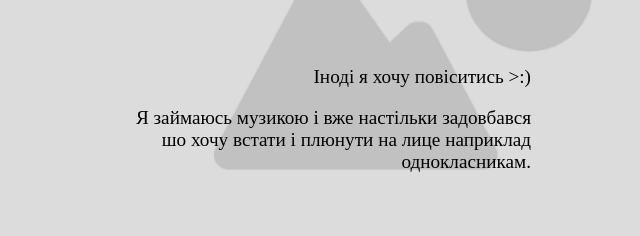
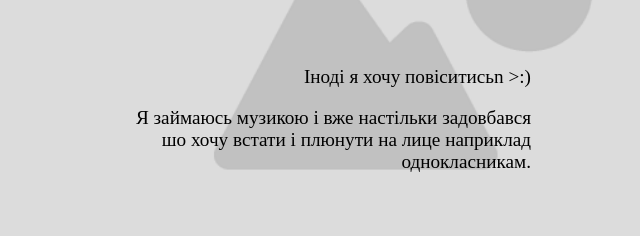
Before and after one commit to Arsen243/churka_repository, a plain HTML site: page index.html in a window 1280 px wide. Shown: the part 376-612 px from the top of the page, 237-877 px from the left. Drawn offline with Linux system fonts and the light colour scheme.

Commit message:
Додав новий текст

```diff
--- a/index.html
+++ b/index.html
@@ -11,7 +11,7 @@
         <div class="header_left">
             <h1>Таранюк Арсеній</h1>
             <div class="bio">
-                <p>Іноді я хочу повіситись >:)</p>
+                <p>Іноді я хочу повіситисьn >:)</p>
                 <p>Я займаюсь музикою і вже настільки задовбався шо хочу встати і плюнути на лице наприклад однокласникам.</p>
             </div>
         </div>
```
